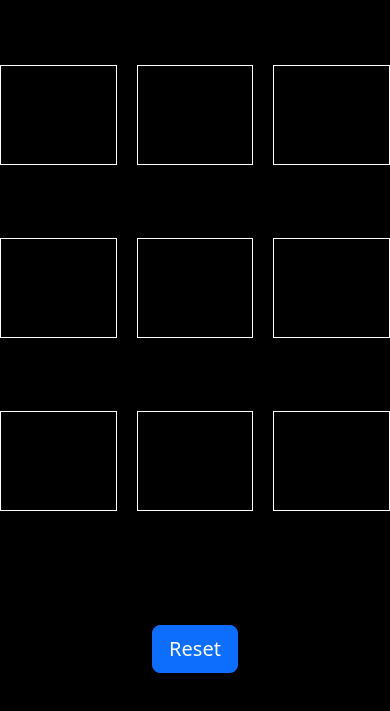
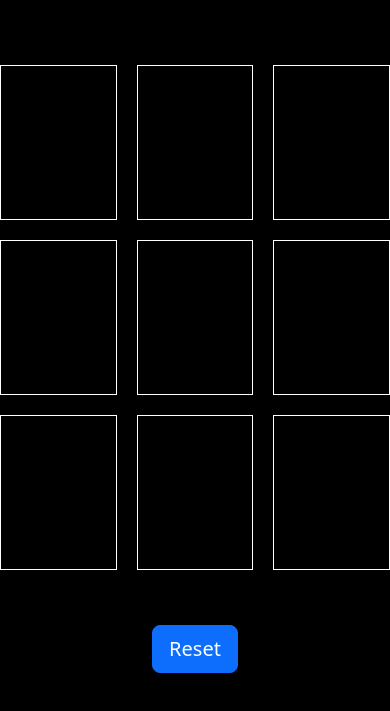
Before and after one commit to Ajex-Joshy/Tic-Tac-Toe, a plain HTML site: page index.html in a window 390 px wide. Shown: the part 135-846 px from the top of the page. Drawn offline with nearby package versions, Linux system fonts and the light colour scheme.

Commit message:
Update style.css

```diff
--- a/style.css
+++ b/style.css
@@ -28,11 +28,6 @@ p{
     text-align: center;
     align-items: center;
 }
-@media (max-width :470px) {
-    .box {
-        height: 100px;
-    }
-}
 .letter {
     font-size: 100px;
     color: white;
```
